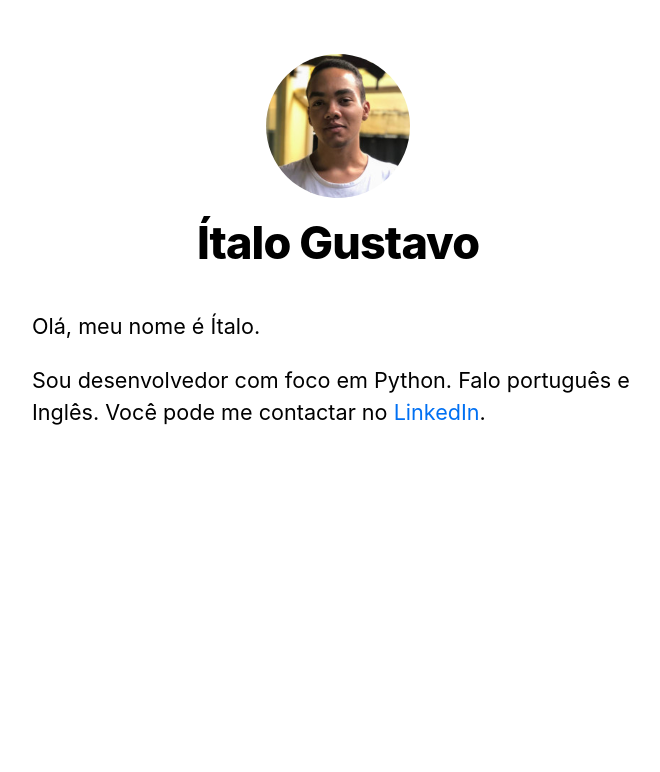
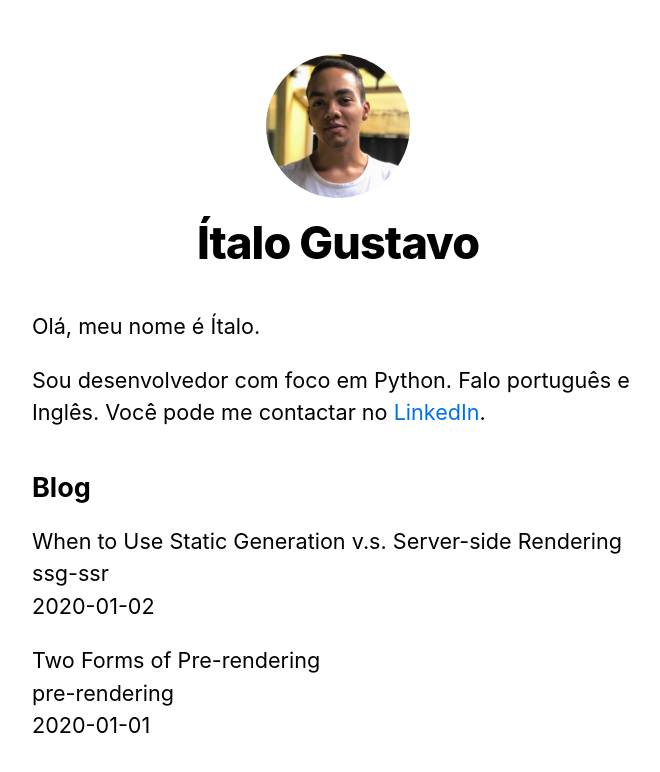
Before and after one commit to ItaloGustavoS/Next.js-Blog, a Next.js app: page / in a window 1280 px wide. Shown: the top 772 px of the page, without its empty margins (302-962 px from the left). Built offline with nearby package versions, Linux system fonts and the light colour scheme.

Commit message:
Adicionando Posts

```diff
--- /dev/null
+++ b/lib/posts.js
@@ -0,0 +1,60 @@
+import fs from "fs";
+import path from "path";
+import matter from "gray-matter";
+
+const postsDirectory = path.join(process.cwd(), "posts");
+
+export function getSortedPostsData() {
+  // Get file names under /posts
+  const fileNames = fs.readdirSync(postsDirectory);
+  const allPostsData = fileNames.map((fileName) => {
+    // Remove ".md" from file name to get id
+    const id = fileName.replace(/\.md$/, "");
+
+    // Read markdown file as string
+    const fullPath = path.join(postsDirectory, fileName);
+    const fileContents = fs.readFileSync(fullPath, "utf8");
+
+    // Use gray-matter to parse the post metadata section
+    const matterResult = matter(fileContents);
+
+    // Combine the data with the id
+    return {
+      id,
+      ...matterResult.data,
+    };
+  });
+  // Sort posts by date
+  return allPostsData.sort((a, b) => {
+    if (a.date < b.date) {
+      return 1;
+    } else {
+      return -1;
+    }
+  });
+}
+
+export function getAllPostIds() {
+  const fileNames = fs.readdirSync(postsDirectory);
+  return fileNames.map((fileName) => {
+    return {
+      params: {
+        id: fileName.replace(/\.md$/, ""),
+      },
+    };
+  });
+}
+
+export function getPostData(id) {
+  const fullPath = path.join(postsDirectory, `${id}.md`);
+  const fileContents = fs.readFileSync(fullPath, "utf8");
+
+  // Use gray-matter to parse the post metadata section
+  const matterResult = matter(fileContents);
+
+  // Combine the data with the id
+  return {
+    id,
+    ...matterResult.data,
+  };
+}
--- a/pages/index.js
+++ b/pages/index.js
@@ -2,8 +2,9 @@
 import Link from "next/link";
 import Layout, { siteTitle } from "../components/layout";
 import utilStyles from "../styles/utils.module.css";
+import { getSortedPostsData } from "../lib/posts";
 
-export default function Home() {
+export default function Home({ allPostsData }) {
   return (
     <Layout home>
       <Head>
@@ -20,6 +21,29 @@
           .
         </p>
       </section>
+      <section className={`${utilStyles.headingMd} ${utilStyles.padding1px}`}>
+        <h2 className={utilStyles.headingLg}>Blog</h2>
+        <ul className={utilStyles.list}>
+          {allPostsData.map(({ id, date, title }) => (
+            <li className={utilStyles.listItem} key={id}>
+              {title}
+              <br />
+              {id}
+              <br />
+              {date}
+            </li>
+          ))}
+        </ul>
+      </section>
     </Layout>
   );
 }
+
+export async function getStaticProps() {
+  const allPostsData = getSortedPostsData();
+  return {
+    props: {
+      allPostsData,
+    },
+  };
+}
```
Also changed, not shown: pages/posts/[id].js (added, +31 -0 lines), pages/posts/first-post.js (deleted, +0 -19 lines).
